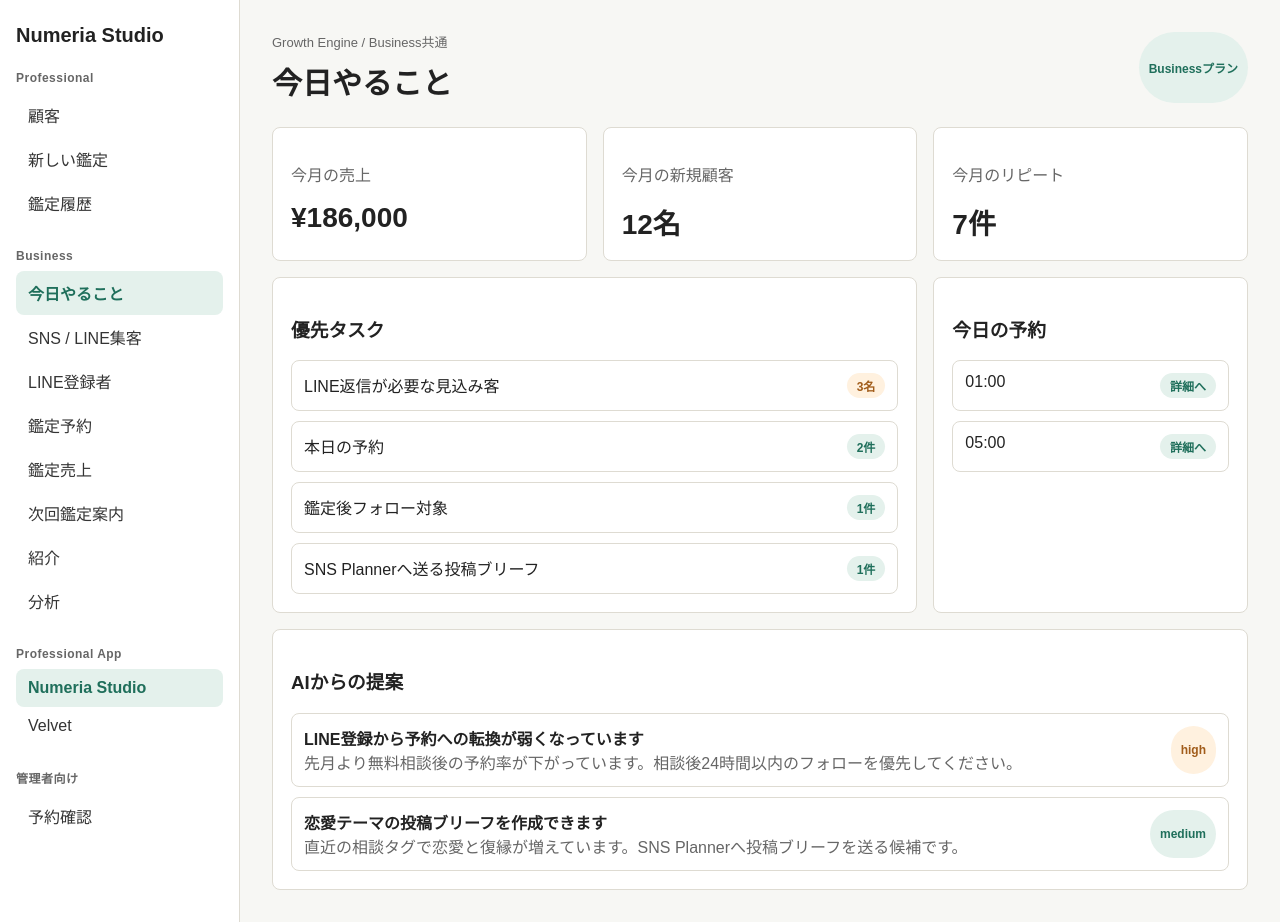
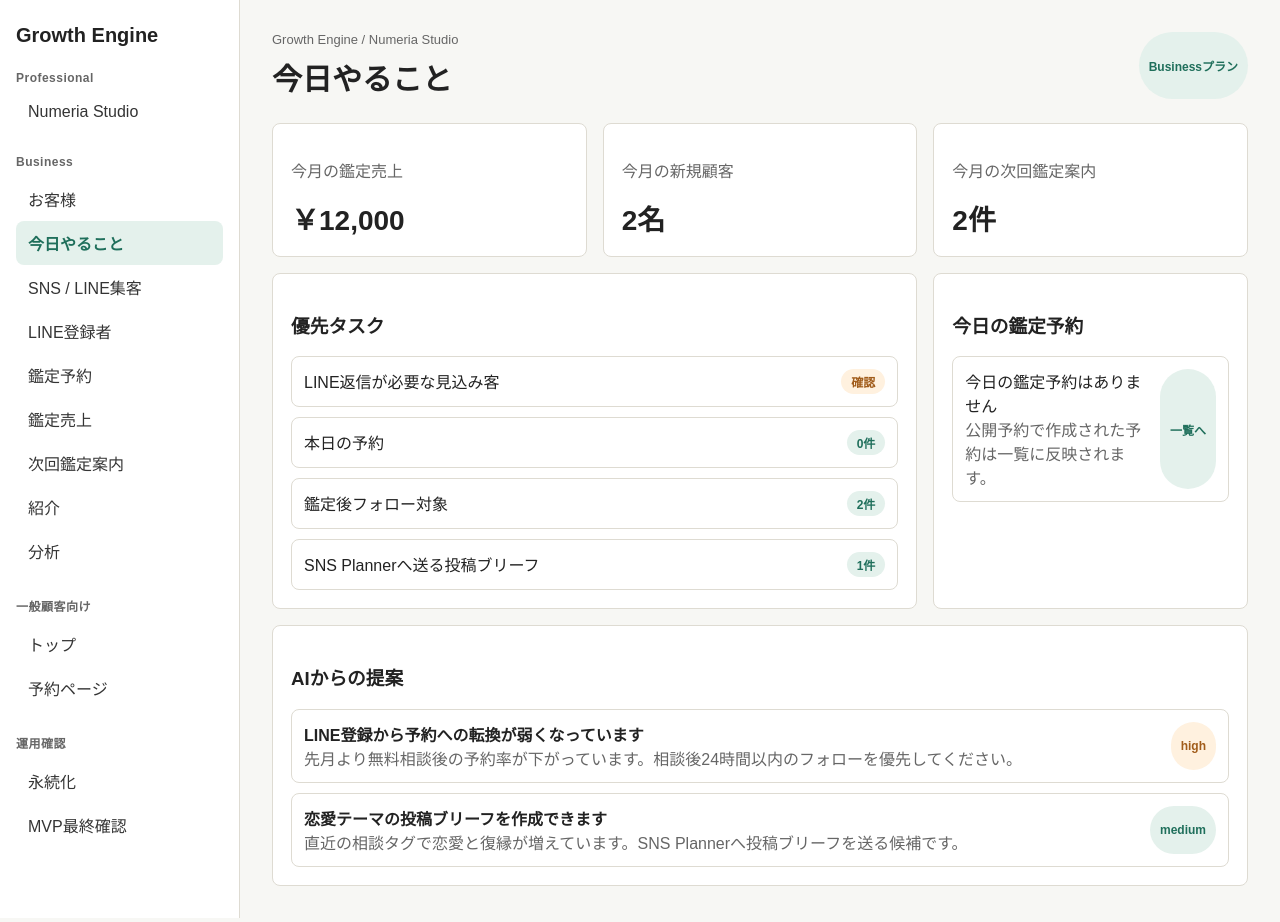
Before and after one commit to karukimori-wq/Growth-Engine, a Next.js app: page /app/business in a window 1280 px wide. Built offline with nearby package versions, Linux system fonts and the light colour scheme.

Commit message:
Unify business home sidebar and reservation data

```diff
--- a/src/app/app/business/page.tsx
+++ b/src/app/app/business/page.tsx
@@ -1,7 +1,12 @@
-import { demoWorkspace, insights, todayReservations } from "@/lib/mock-data";
+import { demoWorkspace, insights } from "@/lib/mock-data";
 import { createPostDraftBriefUrl, mvpFollowupContext } from "@/lib/screen-flow";
-import { getBusinessMenu, getProfessionalApp, professionalApps } from "@/lib/professional-app-registry";
+import { getBusinessMenuLabel, getProfessionalApp } from "@/lib/professional-app-registry";
 import { canAccessBusiness } from "@/lib/plan";
+import { listBusinessReservations } from "@/server/business-reservations";
+import { getBusinessMetrics } from "@/server/business-metrics";
+import { BusinessSidebar } from "./_components/business-sidebar";
+
+export const dynamic = "force-dynamic";
 
 type Props = {
   searchParams: Promise<Record<string, string | string[] | undefined>>;
@@ -20,16 +25,60 @@ function withStudioKey(href: string, studioKey: string) {
   return `${pathname}?${params.toString()}`;
 }
 
+function formatCurrency(amount: number) {
+  return new Intl.NumberFormat("ja-JP", {
+    style: "currency",
+    currency: demoWorkspace.currency,
+    maximumFractionDigits: 0
+  }).format(amount);
+}
+
+function formatTime(value: string) {
+  return new Date(value).toLocaleTimeString("ja-JP", {
+    hour: "2-digit",
+    minute: "2-digit"
+  });
+}
+
+function isTodayInWorkspace(value: string) {
+  const date = new Date(value);
+  const today = new Date();
+  const options = {
+    timeZone: demoWorkspace.timezone,
+    year: "numeric",
+    month: "2-digit",
+    day: "2-digit"
+  } as const;
+
+  return date.toLocaleDateString("ja-JP", options) === today.toLocaleDateString("ja-JP", options);
+}
+
 export default async function BusinessHomePage({ searchParams }: Props) {
   const query = await searchParams;
   const currentProfessionalApp = getProfessionalApp(first(query.studioKey) ?? demoWorkspace.professionalStudioType);
-  const businessMenu = getBusinessMenu(currentProfessionalApp.studioKey);
   const hasBusinessAccess = canAccessBusiness(demoWorkspace.plan);
   const isVelvet = currentProfessionalApp.studioKey === "velvet";
+  const reservationLabel = getBusinessMenuLabel("reservations", currentProfessionalApp.studioKey);
+  const repeatLabel = getBusinessMenuLabel("repeat", currentProfessionalApp.studioKey);
+  const salesLabel = getBusinessMenuLabel("sales", currentProfessionalApp.studioKey);
+  const [reservationRecords, metrics] = await Promise.all([
+    listBusinessReservations(demoWorkspace.id),
+    getBusinessMetrics(demoWorkspace.id)
+  ]);
+  const todaysReservationRecords = reservationRecords
+    .filter(({ reservation }) => isTodayInWorkspace(reservation.scheduledStartAt))
+    .sort((left, right) => (
+      new Date(left.reservation.scheduledStartAt).getTime() -
+      new Date(right.reservation.scheduledStartAt).getTime()
+    ))
+    .slice(0, 5);
+  const openFollowupCount = reservationRecords.filter(({ reservation }) => (
+    reservation.status === "completed" || reservation.status === "confirmed"
+  )).length;
   const tasks = [
-    { label: isVelvet ? "今日連絡すべき顧客" : "LINE返信が必要な見込み客", value: "3名", href: "/app/business/prospects", tone: "warning" },
-    { label: isVelvet ? "本日の来店予定" : "本日の予約", value: "2件", href: "/app/business/reservations", tone: "default" },
-    { label: isVelvet ? "再来店フォロー対象" : "鑑定後フォロー対象", value: "1件", href: `/app/business/followups/${mvpFollowupContext.followupId}`, tone: "default" },
+    { label: isVelvet ? "今日連絡すべき顧客" : "LINE返信が必要な見込み客", value: "確認", href: "/app/business/prospects", tone: "warning" },
+    { label: isVelvet ? "本日の来店予定" : "本日の予約", value: `${todaysReservationRecords.length}件`, href: "/app/business/reservations", tone: "default" },
+    { label: isVelvet ? "再来店フォロー対象" : "鑑定後フォロー対象", value: `${openFollowupCount}件`, href: `/app/business/followups/${mvpFollowupContext.followupId}`, tone: "default" },
     { label: isVelvet ? "SNS Plannerへ送る連絡施策ブリーフ" : "SNS Plannerへ送る投稿ブリーフ", value: "1件", href: createPostDraftBriefUrl(mvpFollowupContext.followupId), tone: "default" }
   ];
 
@@ -46,37 +95,11 @@ export default async function BusinessHomePage({ searchParams }: Props) {
 
   return (
     <div className="shell">
-      <aside className="sidebar">
-        <h1 className="brand">{currentProfessionalApp.studioName}</h1>
-        <nav>
-          <div className="nav-group">
-            <p className="nav-title">Professional</p>
-            {currentProfessionalApp.professionalMenu.map((item) => (
-              <a className="nav-link" href={item.href} key={item.href}>{item.label}</a>
-            ))}
-          </div>
-          <div className="nav-group">
-            <p className="nav-title">Business</p>
-            {businessMenu.map((item) => (
-              <a className={item.key === "today" ? "nav-link active" : "nav-link"} href={item.href} key={item.href}>{item.label}</a>
-            ))}
-          </div>
-          <div className="nav-group">
-            <p className="nav-title">Professional App</p>
-            {professionalApps.map((item) => (
-              <a className={item.studioKey === currentProfessionalApp.studioKey ? "nav-link active" : "nav-link"} href={`/app/professional/${item.studioKey}`} key={item.studioKey}>{item.studioName}</a>
-            ))}
-          </div>
-          <div className="nav-group">
-            <p className="nav-title">管理者向け</p>
-            <a className="nav-link" href="/app/business/reservations">予約確認</a>
-          </div>
-        </nav>
-      </aside>
+      <BusinessSidebar activeKey="today" studioKey={currentProfessionalApp.studioKey} />
       <main className="main">
         <header className="page-header">
           <div>
-            <p className="eyebrow">Growth Engine / Business共通</p>
+            <p className="eyebrow">Growth Engine / {currentProfessionalApp.studioName}</p>
             <h2 className="page-title">今日やること</h2>
           </div>
           <span className="badge">Businessプラン</span>
@@ -84,16 +107,16 @@ export default async function BusinessHomePage({ searchParams }: Props) {
 
         <section className="grid">
           <div className="card span-4">
-            <p className="muted">{isVelvet ? "今月の来店売上" : "今月の売上"}</p>
-            <p className="metric">¥186,000</p>
+            <p className="muted">今月の{salesLabel}</p>
+            <p className="metric">{formatCurrency(metrics.paidSalesAmount)}</p>
           </div>
           <div className="card span-4">
             <p className="muted">今月の新規顧客</p>
-            <p className="metric">12名</p>
+            <p className="metric">{metrics.customers.length}名</p>
           </div>
           <div className="card span-4">
-            <p className="muted">{isVelvet ? "今月の再来店" : "今月のリピート"}</p>
-            <p className="metric">7件</p>
+            <p className="muted">今月の{repeatLabel}</p>
+            <p className="metric">{metrics.repeatCandidateCount}件</p>
           </div>
 
           <div className="card span-8">
@@ -109,16 +132,28 @@ export default async function BusinessHomePage({ searchParams }: Props) {
           </div>
 
           <div className="card span-4">
-            <h3>{isVelvet ? "今日の来店予定" : "今日の予約"}</h3>
+            <h3>今日の{reservationLabel}</h3>
             <ul className="task-list">
-              {todayReservations.map((reservation) => (
+              {todaysReservationRecords.map(({ reservation, customer, product }) => (
                 <li className="task" key={reservation.id}>
                   <a className="task-main" href={`/app/business/reservations/${reservation.id}?studioKey=${currentProfessionalApp.studioKey}`}>
-                    {new Date(reservation.scheduledStartAt).toLocaleTimeString("ja-JP", { hour: "2-digit", minute: "2-digit" })}
+                    {formatTime(reservation.scheduledStartAt)}
+                    <br />
+                    <span className="muted">{customer?.displayName ?? "公開予約のお客様"} / {product?.name ?? reservation.productId}</span>
                   </a>
                   <span className="badge">詳細へ</span>
                 </li>
               ))}
+              {todaysReservationRecords.length === 0 ? (
+                <li className="task">
+                  <span className="task-main">
+                    今日の{reservationLabel}はありません
+                    <br />
+                    <span className="muted">公開予約で作成された予約は一覧に反映されます。</span>
+                  </span>
+                  <a className="badge" href={withStudioKey("/app/business/reservations", currentProfessionalApp.studioKey)}>一覧へ</a>
+                </li>
+              ) : null}
             </ul>
           </div>
 
```
